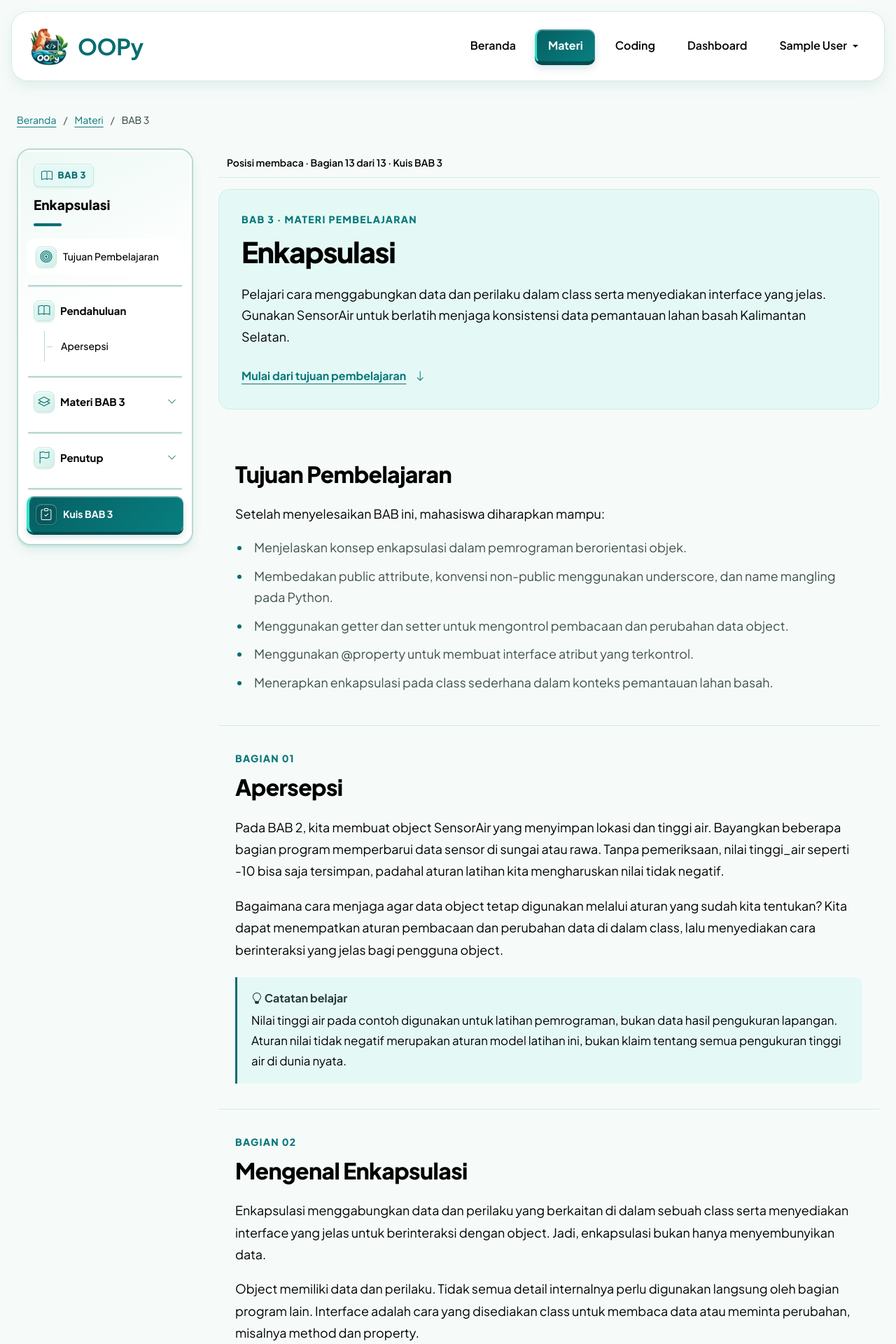
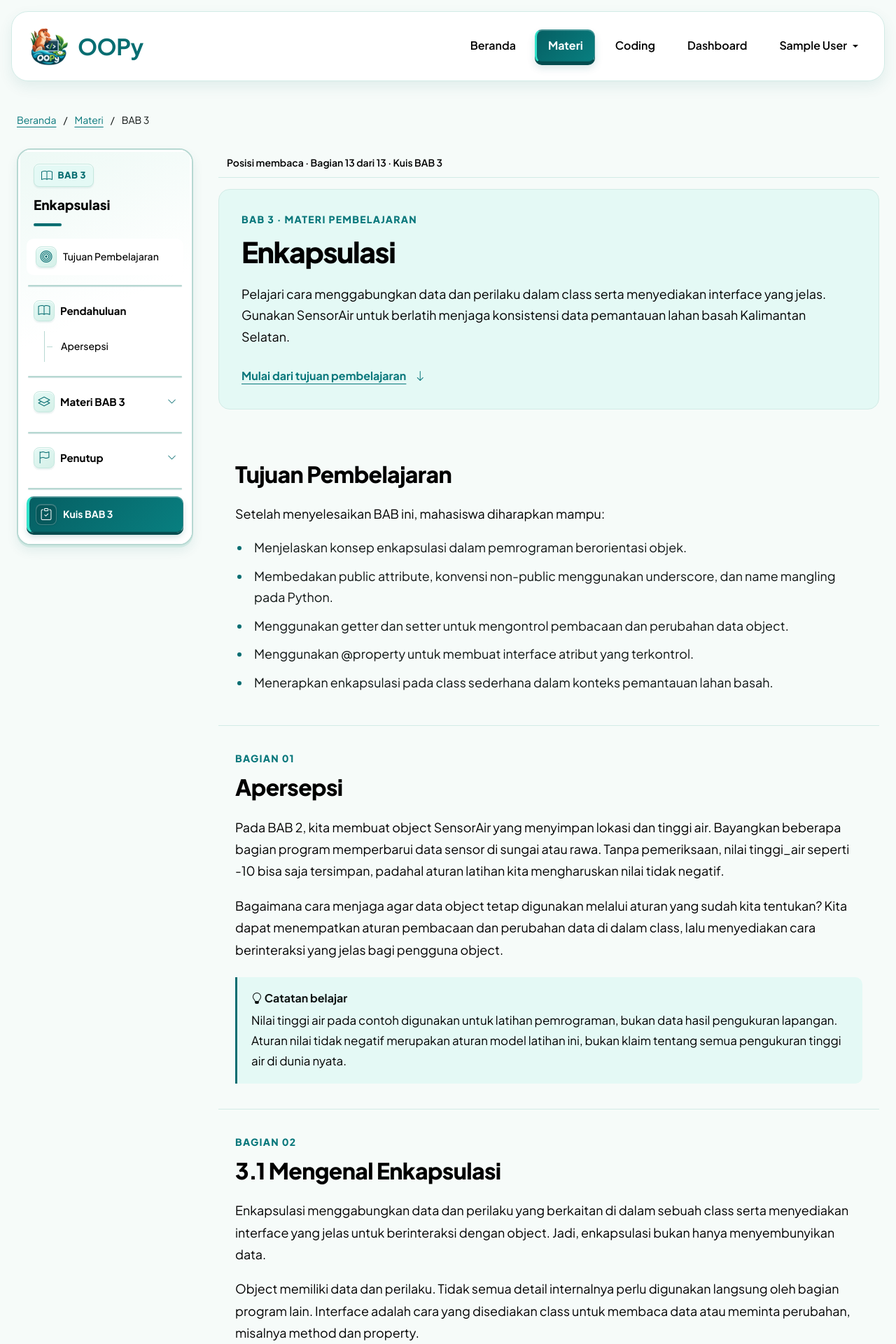
Before and after one commit to shufi7/OOPy, a Laravel app: page /materi/enkapsulasi in a window 1280 px wide. Shown: the top 1920 px of the page at 70% size. Run offline with Laravel 12, Linux system fonts and the light colour scheme; a user stored in the database is signed in; data comes from the database, SQL or seed files in the repository; tables that the repository leaves empty hold one stand-in row (values such as "Sample post"); parts of the project's set-up code (start-up, migrations or seed data) failed here and were passed over; some libraries are stand-ins or nearby versions.

Commit message:
memperbaiki materi

```diff
--- a/public/css/oopy/material/material.css
+++ b/public/css/oopy/material/material.css
@@ -1,7 +1,7 @@
 .oopy-material {
-    --oopy-ink: #243B39;
-    --oopy-text: #40514E;
-    --oopy-ink-soft: #40514E;
+    --oopy-ink: #0e1413;
+    --oopy-text: #0e1413;
+    --oopy-ink-soft: #0e1413;
     --oopy-code-bg: #1E1E2E;
     background: var(--oopy-canvas);
     color: var(--oopy-ink);
--- a/resources/materi/enkapsulasi.php
+++ b/resources/materi/enkapsulasi.php
@@ -22,7 +22,7 @@ return [
         ],
         [
             'id' => 'mengenal-enkapsulasi',
-            'title' => 'Mengenal Enkapsulasi',
+            'title' => '3.1 Mengenal Enkapsulasi',
             'paragraphs' => [
                 'Enkapsulasi menggabungkan data dan perilaku yang berkaitan di dalam sebuah class serta menyediakan interface yang jelas untuk berinteraksi dengan object. Jadi, enkapsulasi bukan hanya menyembunyikan data.',
                 'Object memiliki data dan perilaku. Tidak semua detail internalnya perlu digunakan langsung oleh bagian program lain. Interface adalah cara yang disediakan class untuk membaca data atau meminta perubahan, misalnya method dan property.',
@@ -32,8 +32,8 @@ return [
         ],
         [
             'id' => 'public-attribute',
-            'title' => 'Public Attribute dan Interface Object',
-            'nav_title' => 'Public Attribute & Interface',
+            'title' => '3.2 Public Attribute dan Interface Object',
+            'nav_title' => '3.2 Public Attribute & Interface',
             'paragraphs' => [
                 'Atribut biasa seperti self.lokasi atau self.nama disebut public attribute. Pengguna object dapat membaca dan mengubahnya langsung. Python tidak menggunakan keyword public untuk mendeklarasikan atribut tersebut.',
                 'Pada contoh berikut, lokasi boleh diubah langsung karena class belum menetapkan aturan khusus untuk atribut tersebut. Pilih interface sesuai kebutuhan; tidak semua atribut harus memiliki getter dan setter.',
@@ -53,8 +53,8 @@ PYTHON,
         ],
         [
             'id' => 'non-public',
-            'title' => 'Konvensi Non-Public dengan _',
-            'nav_title' => 'Konvensi Non-Public (_)',
+            'title' => '3.3 Konvensi Non-Public dengan _',
+            'nav_title' => '3.3 Konvensi Non-Public (_)',
             'paragraphs' => [
                 'Satu underscore di awal nama, seperti self._lokasi, menandai non-public by convention: secara konvensi atribut dianggap untuk penggunaan internal implementasi. Istilah protected by convention juga kadang digunakan, tetapi ini bukan access modifier yang ketat seperti pada Java atau C++.',
                 'Python tetap memungkinkan akses sensor._lokasi dari luar class. Awalan ini merupakan pesan bagi programmer agar menggunakan interface yang disediakan, bukan larangan akses yang ditegakkan oleh Python.',
@@ -71,8 +71,8 @@ PYTHON,
         ],
         [
             'id' => 'name-mangling',
-            'title' => 'Name Mangling dengan __',
-            'nav_title' => 'Name Mangling (__)',
+            'title' => '3.4 Name Mangling dengan __',
+            'nav_title' => '3.4 Name Mangling (__)',
             'paragraphs' => [
                 'Dua underscore di awal nama seperti self.__tinggi_air memicu name mangling. Di dalam class SensorAir, Python mengubah nama atribut tersebut menjadi _SensorAir__tinggi_air. Aturan ini berlaku untuk nama dengan setidaknya dua underscore di depan dan paling banyak satu underscore di belakang; __init__ bukan contoh atribut yang mengalami name mangling.',
                 'Tujuan utamanya menghindari konflik nama, terutama ketika class dikembangkan melalui pewarisan, serta mengurangi penggunaan langsung secara tidak sengaja. Pewarisan akan dibahas pada BAB berikutnya.',
@@ -91,7 +91,7 @@ PYTHON,
         ],
         [
             'id' => 'getter-setter',
-            'title' => 'Getter dan Setter',
+            'title' => '3.5 Getter dan Setter',
             'paragraphs' => [
                 'Getter adalah method untuk membaca nilai, sedangkan setter adalah method untuk mengubah nilai melalui aturan tertentu. Aturan perubahan berada di class sehingga setiap pemanggil memakai pemeriksaan yang sama.',
                 'Pada contoh ini, set_tinggi_air() menolak nilai negatif dengan ValueError. raise menghentikan proses perubahan dan memberi tahu pemanggil bahwa nilai tidak sesuai aturan. Nilai diperiksa sebelum disimpan agar data sebelumnya tetap utuh.',
@@ -118,7 +118,7 @@ PYTHON,
         ],
         [
             'id' => 'property',
-            'title' => 'Property dengan @property',
+            'title' => '3.6 Property dengan @property',
             'paragraphs' => [
                 '@property memberi interface seperti atribut sambil menjalankan logika melalui method. Tanda @ di atas method menghubungkannya dengan property: @property mendefinisikan pembacaan, sedangkan @tinggi_air.setter mendefinisikan perubahan property bernama tinggi_air.',
                 'Dari sisi pengguna object, sensor.tinggi_air terlihat seperti atribut biasa dan digunakan tanpa tanda kurung. Membacanya memanggil getter; assignment sensor.tinggi_air = 90 memanggil setter. Ini merupakan pendekatan Pythonic untuk atribut yang membutuhkan kontrol.',
```
Also changed, not shown: resources/materi/kelas-dan-objek.php (+5 -5 lines).
